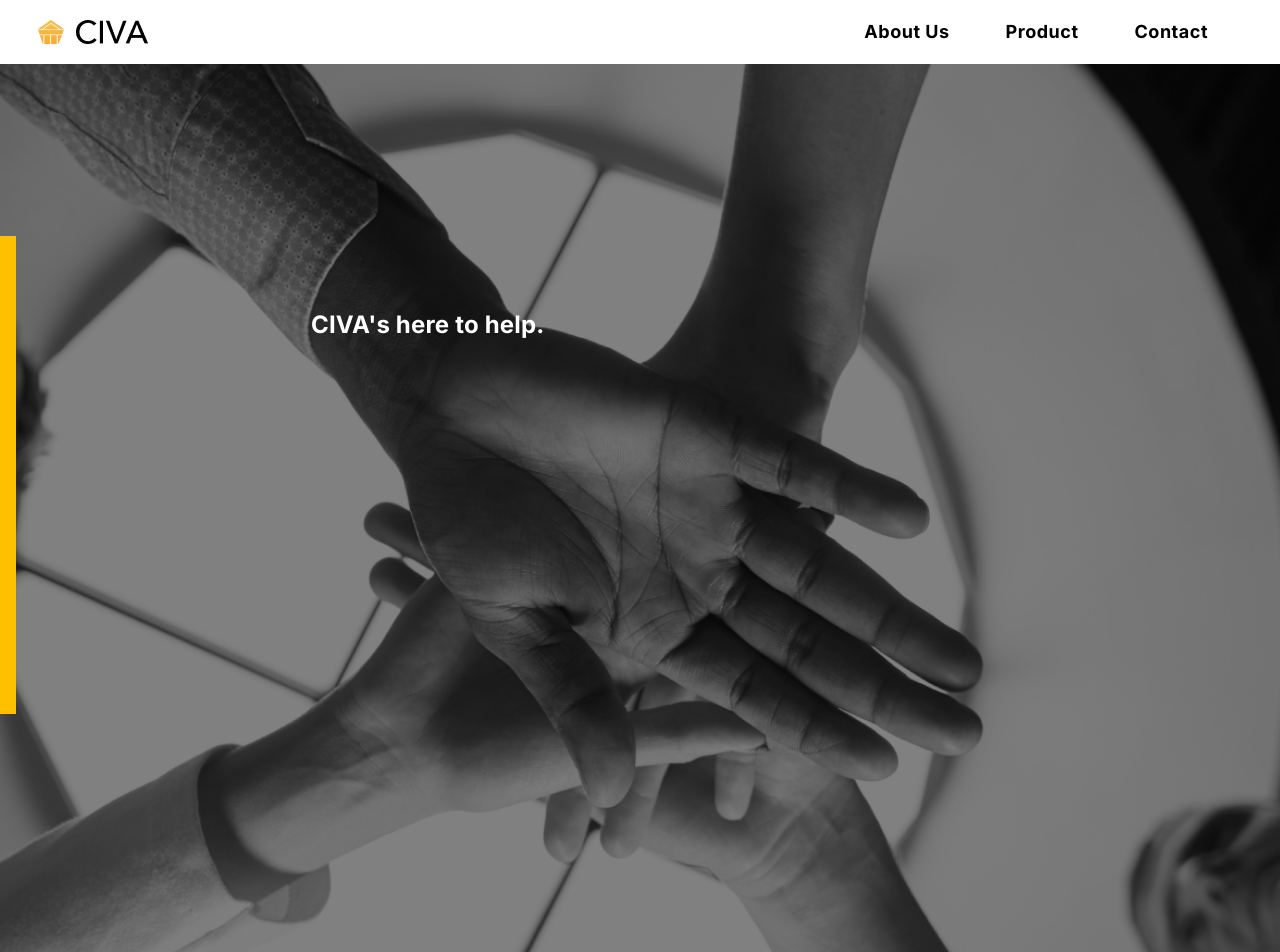
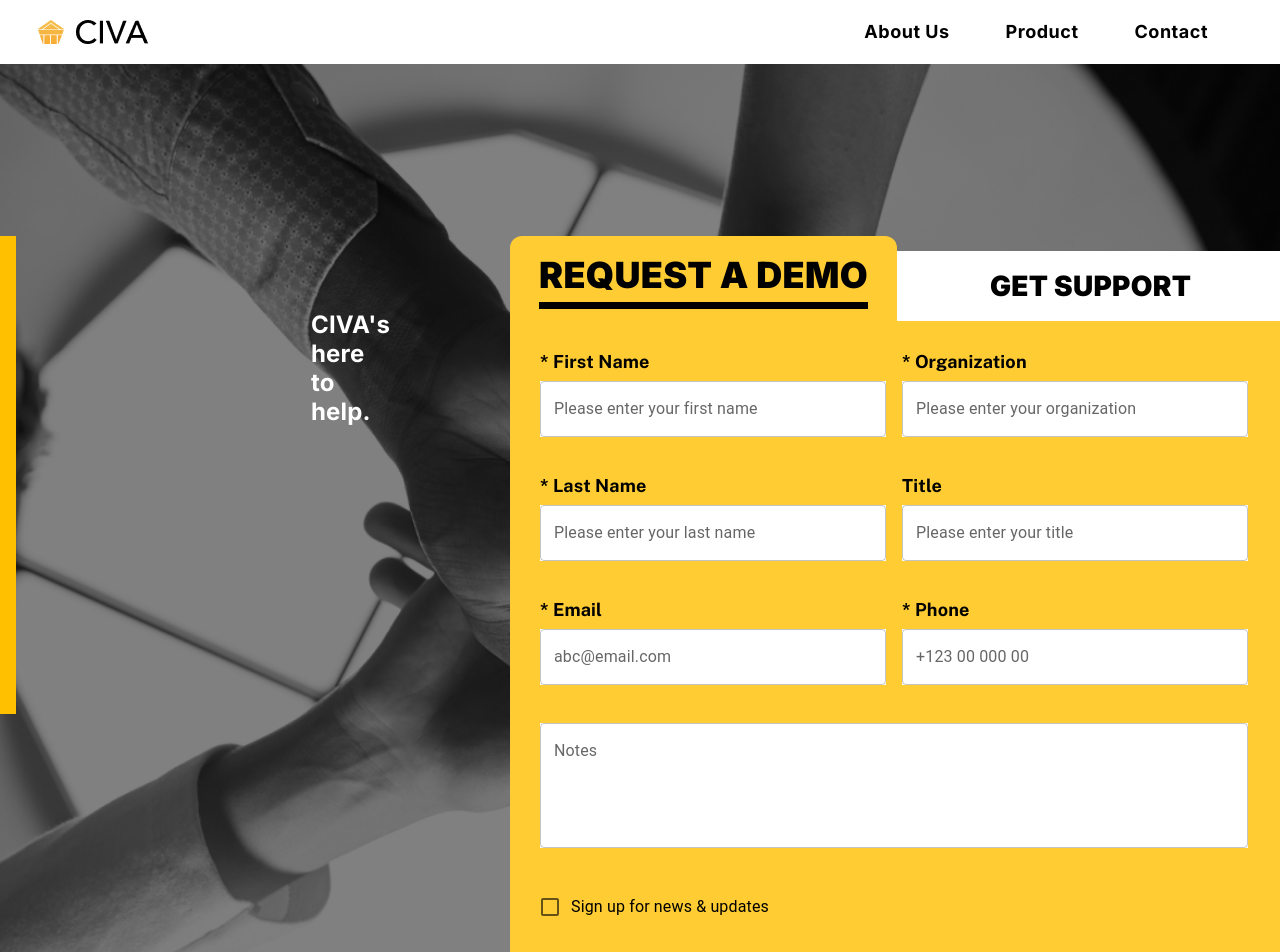
Before and after one commit to UXlySoftware/civa-website, a React (Create React App) app: page /contact in a window 1280 px wide. Shown: the top 952 px of the page. Built offline with nearby package versions, Linux system fonts and the light colour scheme.

Commit message:
contact v1

```diff
--- a/src/components/ContactUs.tsx
+++ b/src/components/ContactUs.tsx
@@ -29,6 +29,256 @@ const ContactUs = () => {
           <Typography variant="h6" sx={styles.subHeading}>
             CIVA's here to help.
           </Typography>
+        </Box>
+        {/* Tab menu starts */}
+        <Box
+          sx={{
+            display: "flex",
+            flexDirection: "column",
+            // gap: "10px",
+            justifyContent: "space-between",
+          }}
+        >
+          {/* Tabs */}
+          <Box
+            sx={{
+              display: "flex",
+              flexdirection: "row",
+              alignItems: "flex-end",
+            }}
+          >
+            <Box
+              onClick={() => handleChange("1")}
+              sx={tabValue === "1" ? styles.selectedTabBox : styles.tabBox}
+            >
+              <Typography
+                sx={tabValue === "1" ? styles.selectedTab : styles.tab}
+              >
+                REQUEST A DEMO
+              </Typography>
+            </Box>
+            <Box
+              // onClick={() => handleChange("2")}
+              sx={tabValue === "2" ? styles.selectedTabBox : styles.tabBox}
+            >
+              <Typography
+                sx={tabValue === "2" ? styles.selectedTab : styles.tab}
+              >
+                GET SUPPORT
+              </Typography>
+            </Box>
+          </Box>
+          {/* form */}
+          <Box sx={styles.form}>
+            <TabContext value={tabValue}>
+              <TabPanel value="1" sx={styles.tabPanel}>
+                <Grid container spacing={2} sx={styles.formContainer}>
+                  <Grid item xs={12} sm={6}>
+                    <Typography
+                      sx={{
+                        fontFamily: "Public Sans",
+                        fontWeight: 700,
+                        fontSize: "18px",
+                        lineHeight: "22px",
+                        marginBottom: "8px",
+                        color: "#010101",
+                      }}
+                    >
+                      * First Name
+                    </Typography>
+                    <TextField
+                      label="Please enter your first name"
+                      variant="outlined"
+                      fullWidth
+                      sx={styles.textField}
+                    />
+                  </Grid>
+                  <Grid item xs={12} sm={6}>
+                    <Typography
+                      sx={{
+                        fontFamily: "Public Sans",
+                        fontWeight: 700,
+                        fontSize: "18px",
+                        lineHeight: "22px",
+                        marginBottom: "8px",
+                        color: "#010101",
+                      }}
+                    >
+                      * Organization
+                    </Typography>
+                    <TextField
+                      label="Please enter your organization"
+                      variant="outlined"
+                      fullWidth
+                      sx={styles.textField}
+                    />
+                  </Grid>
+                  <Grid item xs={12} sm={6}>
+                    <Typography
+                      sx={{
+                        fontFamily: "Public Sans",
+                        fontWeight: 700,
+                        fontSize: "18px",
+                        lineHeight: "22px",
+                        marginBottom: "8px",
+                        color: "#010101",
+                      }}
+                    >
+                      * Last Name
+                    </Typography>
+                    <TextField
+                      label="Please enter your last name"
+                      variant="outlined"
+                      fullWidth
+                      sx={styles.textField}
+                    />
+                  </Grid>
+                  <Grid item xs={12} sm={6}>
+                    <Typography
+                      sx={{
+                        fontFamily: "Public Sans",
+                        fontWeight: 700,
+                        fontSize: "18px",
+                        lineHeight: "22px",
+                        marginBottom: "8px",
+                        color: "#010101",
+                      }}
+                    >
+                      Title
+                    </Typography>
+                    <TextField
+                      label="Please enter your title"
+                      variant="outlined"
+                      fullWidth
+                      sx={styles.textField}
+                    />
+                  </Grid>
+                  <Grid item xs={12} sm={6}>
+                    <Typography
+                      sx={{
+                        fontFamily: "Public Sans",
+                        fontWeight: 700,
+                        fontSize: "18px",
+                        lineHeight: "22px",
+                        marginBottom: "8px",
+                        color: "#010101",
+                      }}
+                    >
+                      * Email
+                    </Typography>
+                    <TextField
+                      label="abc@email.com"
+                      variant="outlined"
+                      fullWidth
+                      sx={styles.textField}
+                    />
+                  </Grid>
+                  <Grid item xs={12} sm={6}>
+                    <Typography
+                      sx={{
+                        fontFamily: "Public Sans",
+                        fontWeight: 700,
+                        fontSize: "18px",
+                        lineHeight: "22px",
+                        marginBottom: "8px",
+                        color: "#010101",
+                      }}
+                    >
+                      * Phone
+                    </Typography>
+                    <TextField
+                      label="+123 00 000 00"
+                      variant="outlined"
+                      fullWidth
+                      sx={styles.textField}
+                    />
+                  </Grid>
+
+                  <Grid item xs={12}>
+                    <TextField
+                      label="Notes"
+                      variant="outlined"
+                      fullWidth
+                      multiline
+                      rows={4}
+                      sx={styles.textField}
+                    />
+                  </Grid>
+                  <Grid item xs={12}>
+                    <FormControlLabel
+                      control={<Checkbox color="primary" />}
+                      label="Sign up for news & updates"
+                      sx={styles.checkbox}
+                    />
+                  </Grid>
+                  <Grid item xs={12}>
+                    <Button
+                      variant="contained"
+                      color="primary"
+                      sx={styles.button}
+                    >
+                      Submit for Demo
+                    </Button>
+                  </Grid>
+                </Grid>
+              </TabPanel>
+              <TabPanel value="2" sx={styles.tabPanel}>
+                <Grid container spacing={2} sx={styles.formContainer}>
+                  {/* <Grid item xs={12} sm={6}>
+                    <TextField
+                      label="Organization"
+                      variant="outlined"
+                      fullWidth
+                      sx={styles.textField}
+                    />
+                  </Grid> */}
+                  {/* <Grid item xs={12} sm={6}>
+                    <TextField
+                      label="Title"
+                      variant="outlined"
+                      fullWidth
+                      sx={styles.textField}
+                    />
+                  </Grid> */}
+                  {/* <Grid item xs={12} sm={6}>
+                    <TextField
+                      label="Email"
+                      variant="outlined"
+                      fullWidth
+                      sx={styles.textField}
+                    />
+                  </Grid> */}
+                  {/* <Grid item xs={12} sm={6}>
+                    <TextField
+                      label="Phone"
+                      variant="outlined"
+                      fullWidth
+                      sx={styles.textField}
+                    />
+                  </Grid> */}
+                  {/* <Grid item xs={12}>
+                    <TextField
+                      label="Description"
+                      variant="outlined"
+                      fullWidth
+                      multiline
+                      rows={4}
+                      sx={styles.textField}
+                    />
+                  </Grid>
+                  <Grid item xs={12}>
+                    <Button
+                      variant="contained"
+                      color="primary"
+                      sx={styles.button}
+                    >
+                      Submit for Support
+                    </Button>
+                  </Grid> */}
+                </Grid>
+              </TabPanel>
+            </TabContext>
+          </Box>
         </Box>
       </Box>
     </Box>
@@ -94,24 +344,23 @@ const styles = {
     fontWeight: 700,
     fontFamily: "Inter",
   },
-  rightSide: {
+  form: {
     width: "784px",
     height: "auto",
     backgroundColor: "#FFCC33",
-    borderRadius: "12px",
+    borderBottomLeftRadius: "12px",
+    borderBottomRightRadius: "12px",
     overflow: "hidden",
   },
   tabListContainer: {
     display: "flex",
     alignItems: "center",
     justifyContent: "center",
-    // borderBottom: 1,
-    // borderColor: "divider",
     background: "red !important",
   },
   tabBox: {
     flex: 1,
-    height: "80px",
+    height: "70px",
     background: "#fff",
     color: "black",
     display: "flex",
@@ -121,12 +370,13 @@ const styles = {
   },
   selectedTabBox: {
     flex: 1,
-    height: "90px", // Slightly taller height for the selected tab
+    height: "85px",
     background: "#FFCC33",
     display: "flex",
     justifyContent: "center",
     alignItems: "center",
-    borderBottom: "2px solid black",
+    borderTopRightRadius: "12px",
+    borderTopLeftRadius: "12px",
   },
   tab: {
     fontFamily: "Inter",
@@ -139,7 +389,7 @@ const styles = {
     fontWeight: 900,
     fontSize: "36px",
     color: "#000000 !important",
-    borderBottom: "2px solid black",
+    borderBottom: "7px solid black",
   },
   tabPanel: {
     padding: "30px",
@@ -148,19 +398,25 @@ const styles = {
     width: "100%",
   },
   textField: {
-    marginBottom: "20px",
+    marginBottom: "22px",
     backgroundColor: "#fff",
   },
   checkbox: {
-    marginBottom: "20px",
+    marginBottom: "44px",
+    fontFamily: "Public Sans",
+    fontWeight: 500,
+    fontSize: "20px",
+    lineHeight: "23px",
+    color: "#000",
   },
   button: {
     backgroundColor: "#000",
-    color: "#FFC000",
     padding: "12px 24px",
-    "&:hover": {
-      backgroundColor: "#333",
-    },
+    fontFamily: "Inter",
+    fontWeight: 500,
+    fontSize: "22px",
+    color: "#fff",
+    borderRadius: "12px",
   },
 };
 
```
Also changed, not shown: 8 other files (tests, documents, lock files or other folders).
